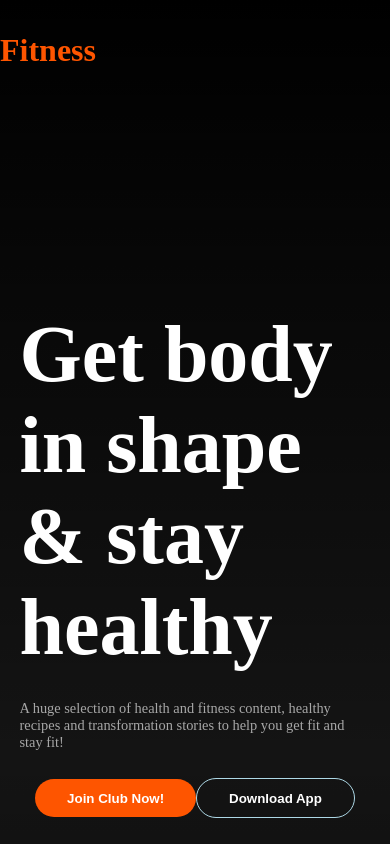
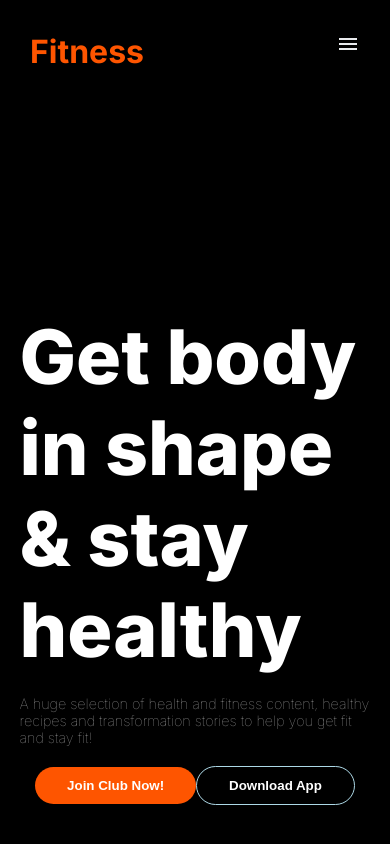
Before and after one commit to abuhayat02/project-work--2, a plain HTML site: page index.html in a window 390 px wide. Shown: the top 844 px of the page. Drawn offline with Linux system fonts and the light colour scheme.

Commit message:
compleate header section and add google font in this project

```diff
--- a/index.html
+++ b/index.html
@@ -8,7 +8,7 @@
     <link rel="stylesheet" href="./style/style.css">
 </head>
 
-<body>
+<body class="inter-font">
     <header class="header" >
         <section class="header-section">
             <nav class="header-item display">
@@ -19,6 +19,9 @@
                     <li class="nav-item"><a class="nav-link" href="">Contact</a></li>
                     <li class="nav-item"><a class="nav-link" href="">About</a></li>
                 </ul>
+                <div class="bar">
+                    <img src="./icons/menu.svg" alt="">
+                </div>
             </nav>
         </section>
         <section class="health  display ">
--- a/style/style.css
+++ b/style/style.css
@@ -1,8 +1,25 @@
+@import url('https://fonts.googleapis.com/css2?family=Inter:wght@100..900&family=Work+Sans:ital,wght@0,100..900;1,100..900&display=swap');
 * {
     margin: 0;
     padding: 0;
+    /* background-color: black; */
 }
-
+body{
+    background-color: black;
+}
+/* fonts  */
+.inter-font {
+    font-family: "Inter", sans-serif;
+    font-optical-sizing: auto;
+    font-variation-settings:
+      "slnt" 0;
+  }
+.work-sans {
+    font-family: "Work Sans", sans-serif;
+    font-optical-sizing: auto;
+    font-weight: <weight>;
+    font-style: normal;
+  }
 /* shared style */
 .display {
     display: flex;
@@ -52,6 +69,9 @@
 .header-section {
     max-width: 1200px;
     margin: 0px auto;
+}
+.bar{
+    display: none;
 }
 
 .header-item {
@@ -111,7 +131,7 @@
 .health-title {
     font-weight: 800;
     color: white;
-    font-size: 5rem;
+    font-size: 4.7rem;
 
 }
 
@@ -202,6 +222,7 @@
         justify-content: center;
         align-items: center;
         overflow: hidden;
+        gap: 20px;
     }
 
     .tutorials {
@@ -241,5 +262,12 @@
         background-repeat: no-repeat;
         background-position: center;
     }
+    .bar{
+        display: block;
+        cursor: pointer;
+    }
+    .header-section{
+        margin: 0px 30px;
+    }
 
 }
```
Also changed, not shown: icons/menu.svg (added).
